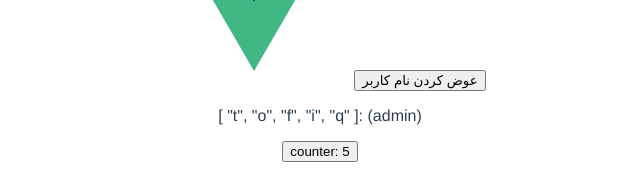
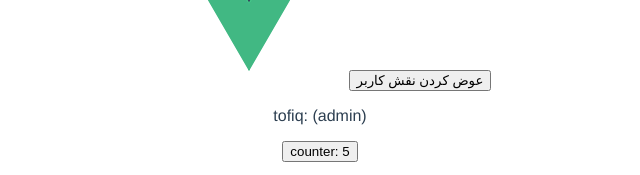
Before and after one commit to Tefoh/vue.js, a Vue app: page / in a window 1280 px wide. Shown: the part 175-350 px from the top of the page, without its empty margins (320-960 px from the left). Built offline with nearby package versions, Linux system fonts and the light colour scheme.

Commit message:
223 - emits

```diff
--- a/src/components/Counter.vue
+++ b/src/components/Counter.vue
@@ -1,20 +1,13 @@
 <template>
-  <button @click="changeName">عوض کردن نام کاربر</button>
-  <p>{{ userName }}: ({{ user.role }})</p>
+  <User :user="user" @change-name="(role) => user.role = role" />
   <button @click="num--">counter: {{ num }}</button>
 </template>
 
 <script lang="ts">
 import { defineComponent, PropType, reactive, toRefs, ref, computed } from "vue";
+import { UserType, UserRole } from '@/types/user'
+import User from './User.vue'
 
-type UserRole = 'admin' | 'user'
-
-interface UserType {
-  name: string;
-  role: UserRole;
-}
-
-  // esm inja ok shod
 interface PropTypes  {
   msg?: string;
   admin?: UserType;
@@ -34,9 +27,11 @@ export default defineComponent({
   //   },
   // },
 
+  components: {
+    User
+  },
 
 
-  // esm inja ok shod
   setup(props: PropTypes) {
 
     props.admin?.name
--- /dev/null
+++ b/src/components/User.vue
@@ -0,0 +1,32 @@
+<template>
+  <button @click="changeRole">عوض کردن نقش کاربر</button>
+  <p>{{ user.name }}: ({{ user.role }})</p>
+</template>
+
+<script lang="ts">
+import { defineComponent, PropType } from "vue";
+import { UserType, UserRole } from '@/types/user'
+
+export default defineComponent({
+  props: {
+    user: {
+      required: true,
+      type: Object as PropType<UserType>
+    }
+  },
+  emits: {
+    changeRole(payload: UserRole) {
+      return true
+    }
+  },
+  methods: {
+    changeRole() {
+      this.$emit('changeRole', 'user')
+    }
+  }
+})
+</script>
+
+<style>
+
+</style>
--- /dev/null
+++ b/src/types/user.ts
@@ -0,0 +1,6 @@
+export type UserRole = 'admin' | 'user'
+
+export interface UserType {
+  name: string;
+  role: UserRole;
+}
```
